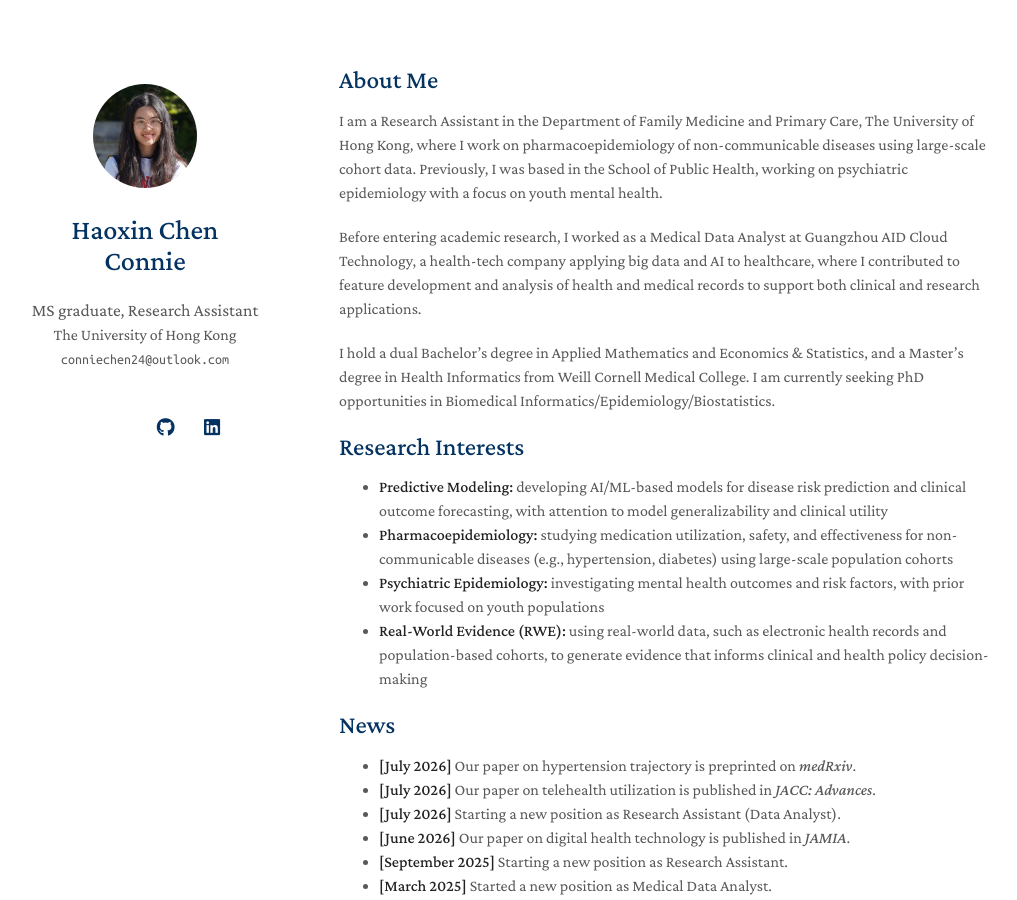
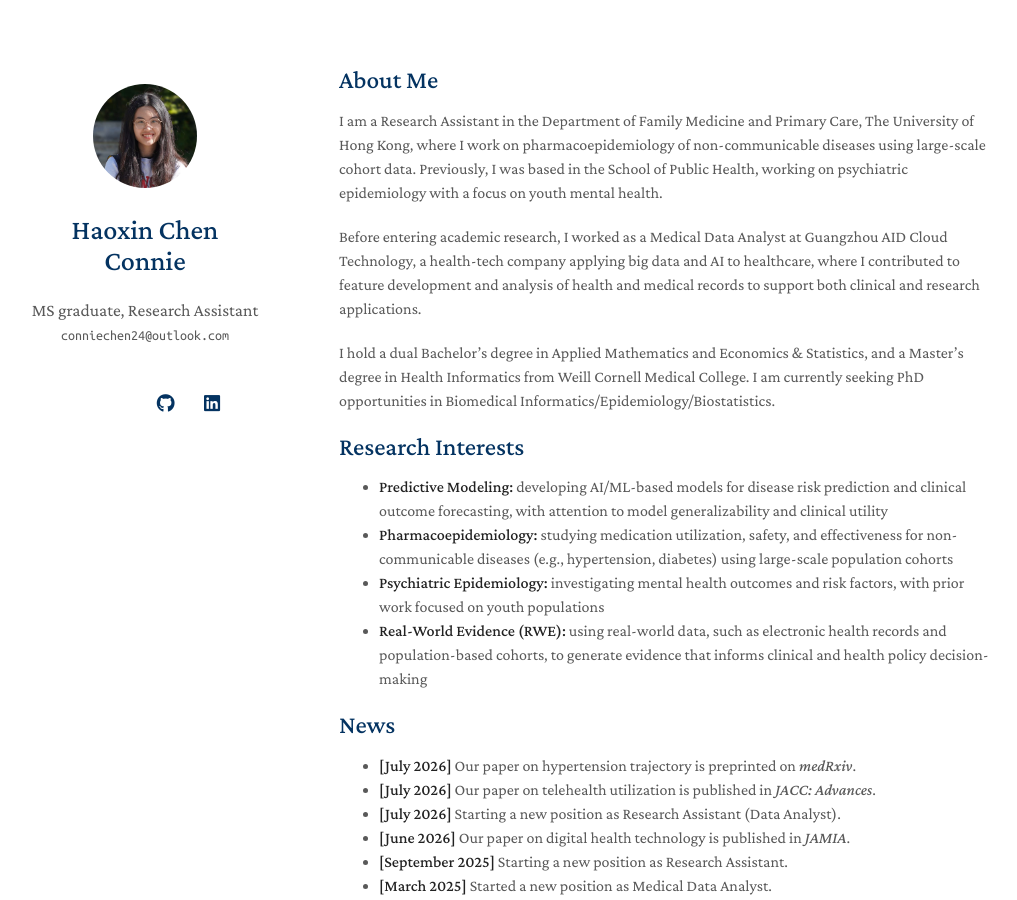
Before and after one commit to hxcconnie-star/hxcconnie-star.github.io, a Jekyll site: the page built from index.md, in a window 1280 px wide and 900 px high. Shown: the whole window, without its empty margins (131-1148 px from the left). Built offline with Jekyll 4.4.1, drawn with Linux system fonts in a browser that asks for light colours; a style sheet for code colours, icons or effects is not loaded; our own code applies the rules of GitHub Pages for plain Markdown files; part of the change alters nothing that is shown.

Commit message:
_config.yml
exclude affiliation

```diff
--- a/_config.yml
+++ b/_config.yml
@@ -1,7 +1,7 @@
 # Basic Information
 title: Haoxin Chen Connie
 position: MS graduate, Research Assistant
-affiliation: The University of Hong Kong
+# affiliation: The University of Hong Kong
 email: conniechen24@outlook.com
 
 # Search Engine Optimization (SEO)
```
